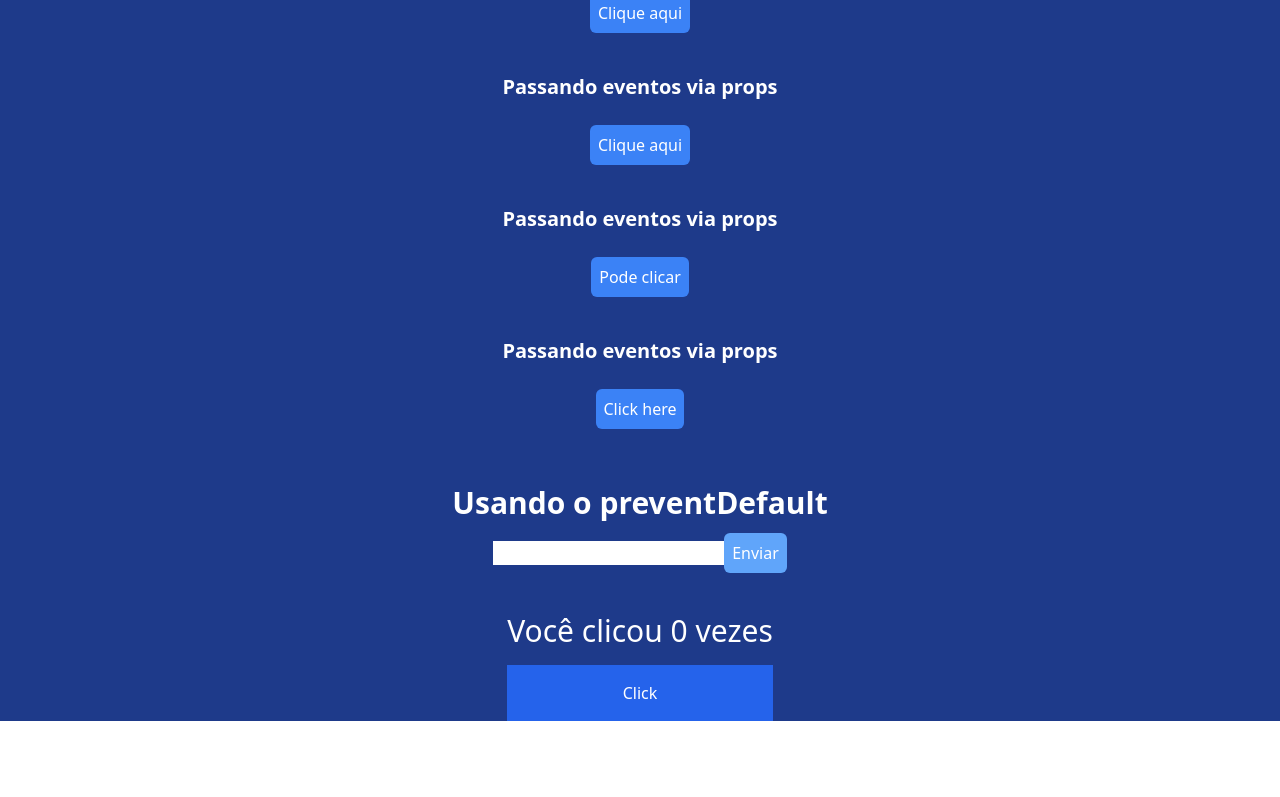
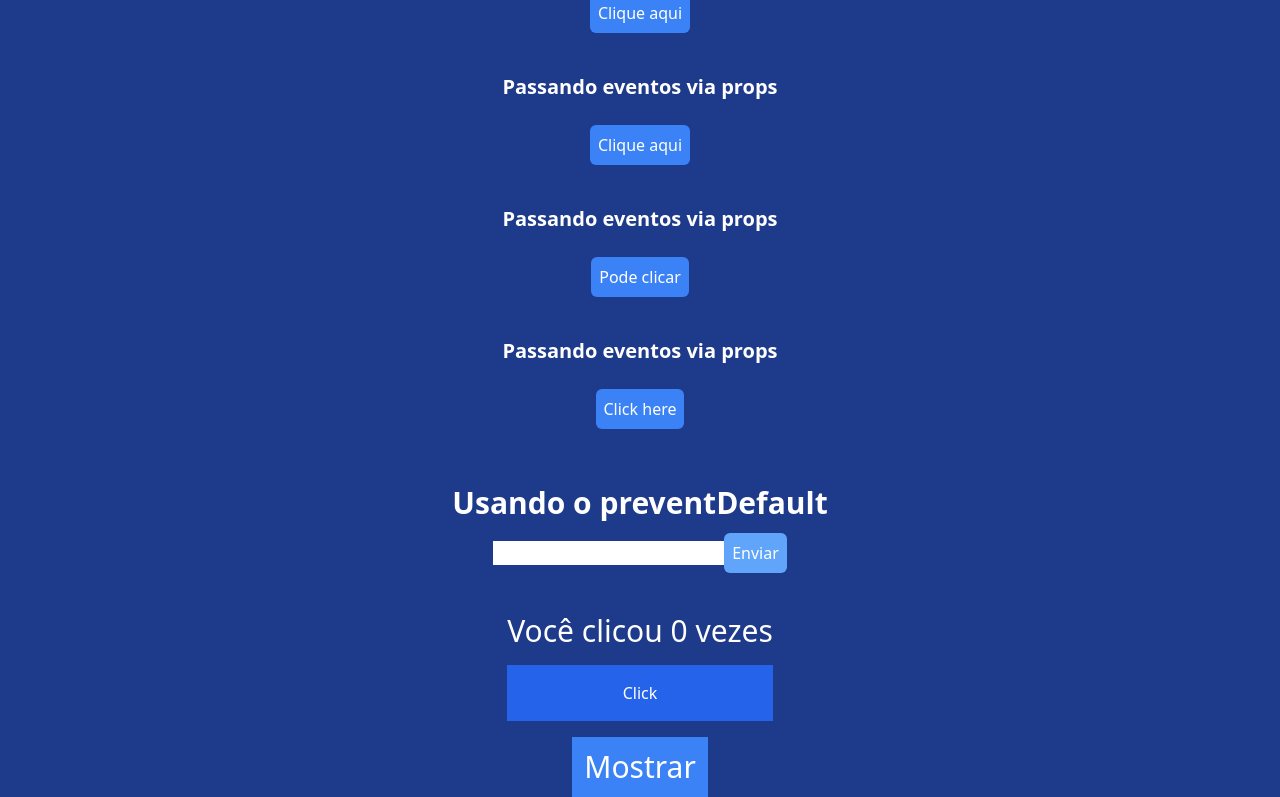
Before and after one commit to wsbcode/vite-react, a React (Vite) app: page / in a window 1280 px wide. Shown: the part 2823-3620 px from the top of the page. Before the commit the page ends 3544 px from the top, so only its background shows below. Built offline with nearby package versions, Linux system fonts and the light colour scheme.

Commit message:
Praticando

```diff
--- a/src/App.tsx
+++ b/src/App.tsx
@@ -11,6 +11,7 @@ import { Clicando } from "./components/Clicando";
 import { CliqueComProps } from "./components/CliqueComProps";
 import { Formulario } from "./components/Formulario";
 import { IntroState } from "./components/introState";
+import { Exibir } from "./components/Exibir";
 
 export function Page() {
    {
@@ -95,6 +96,9 @@ export function Page() {
          <div>
             <IntroState />
          </div>
+         <div>
+            <Exibir />
+         </div>
       </div>
    );
 }
--- /dev/null
+++ b/src/components/Exibir.tsx
@@ -0,0 +1,25 @@
+import { useState } from "react";
+
+export const Exibir = () => {
+   // // Cria o estado que controla a visibilidade. Começa como falso (escondido)
+   const [revelar, setRevelar] = useState(false);
+
+   // // Função que altera o valor de 'revelar' para o oposto do atual
+   const revelarConteudo = () => {
+      // // O '!' inverte o valor: se for false, vira true (e vice-versa)
+      setRevelar(!revelar);
+   };
+
+   return (
+      <div className="flex flex-col justify-center items-center text-3xl">
+         {/* // Botão que chama a função para alternar o estado ao ser clicado */}
+         <button onClick={revelarConteudo} className="bg-blue-500 p-3">
+            {/* // Operador ternário: se 'revelar' for true, mostra "Ocultar", senão "Mostrar" */}
+            {revelar ? "Ocultar" : "Mostrar"}
+         </button>
+
+         {/* // O '&&' funciona como um "então": se 'revelar' for true, exibe a div abaixo */}
+         {revelar && <div className="p-3 mt-5 bg-blue-300">Conteúdo</div>}
+      </div>
+   );
+};
```
